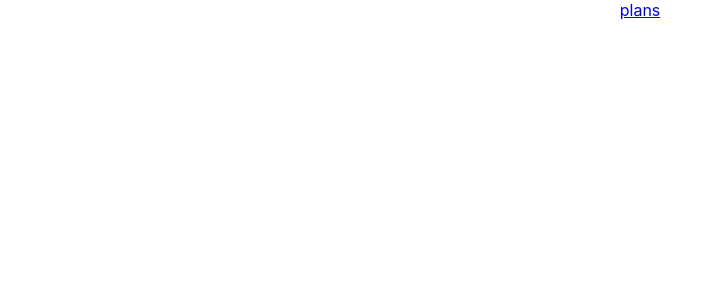
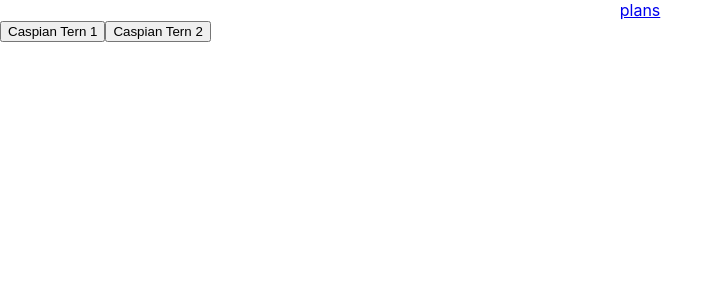
Before and after one commit to borsos-ilo/react-playground, a React (Create React App) app: page / in a window 1280 px wide. Before the commit this address had no page. Shown: the top 300 px of the page, without its empty margins (0-723 px from the left). Built offline with nearby package versions, Linux system fonts and the light colour scheme.

Commit message:
playing with context

```diff
--- a/src/components/App.js
+++ b/src/components/App.js
@@ -2,20 +2,23 @@ import '../styles/App.css';
 import React from 'react';
 import {BrowserRouter as Router, Link, Routes, Route} from 'react-router-dom'
 import FrameworksList from './FrameworksList';
+import Sound from './Sound';
 
 
 function App() {
   return (
-    <div className="App">
+    <><div className="App">
       <Router>
         <nav>
-        <Link to="/plans" className="nav-item">plans</Link>
+          <Link to="/plans" className="nav-item">plans</Link>
         </nav>
         <Routes>
           <Route path="/plans" element={<FrameworksList />}></Route>
         </Routes>
       </Router>
     </div>
+    <Sound />
+    </>
   );
 }
 
--- /dev/null
+++ b/src/components/Sound.js
@@ -0,0 +1,37 @@
+import React from "react";
+
+function Sound() {
+
+  const bird1 = new Audio(
+    "https://upload.wikimedia.org/wikipedia/commons/9/9b/Hydroprogne_caspia_-_Caspian_Tern_XC432679.mp3"
+  );
+
+  const bird2 = new Audio(
+    "https://upload.wikimedia.org/wikipedia/commons/b/b5/Hydroprogne_caspia_-_Caspian_Tern_XC432881.mp3"
+  );
+
+  function toggle1() {
+    if (bird1.paused) {
+      bird1.play();
+    } else {
+      bird1.pause();
+    }
+  };
+
+function toggle2() {
+    if (bird2.paused) {
+      bird2.play();
+    } else {
+      bird2.pause();
+    }
+  };
+
+  return (
+    <div>
+      <button onClick={toggle1}>Caspian Tern 1</button>
+      <button onClick={toggle2}>Caspian Tern 2</button>
+    </div>
+  );
+}
+
+export default Sound;
```
Also changed, not shown: src/components/Switch.js (added, +18 -0 lines), src/components/ThemeContext.js (added, +22 -0 lines).
